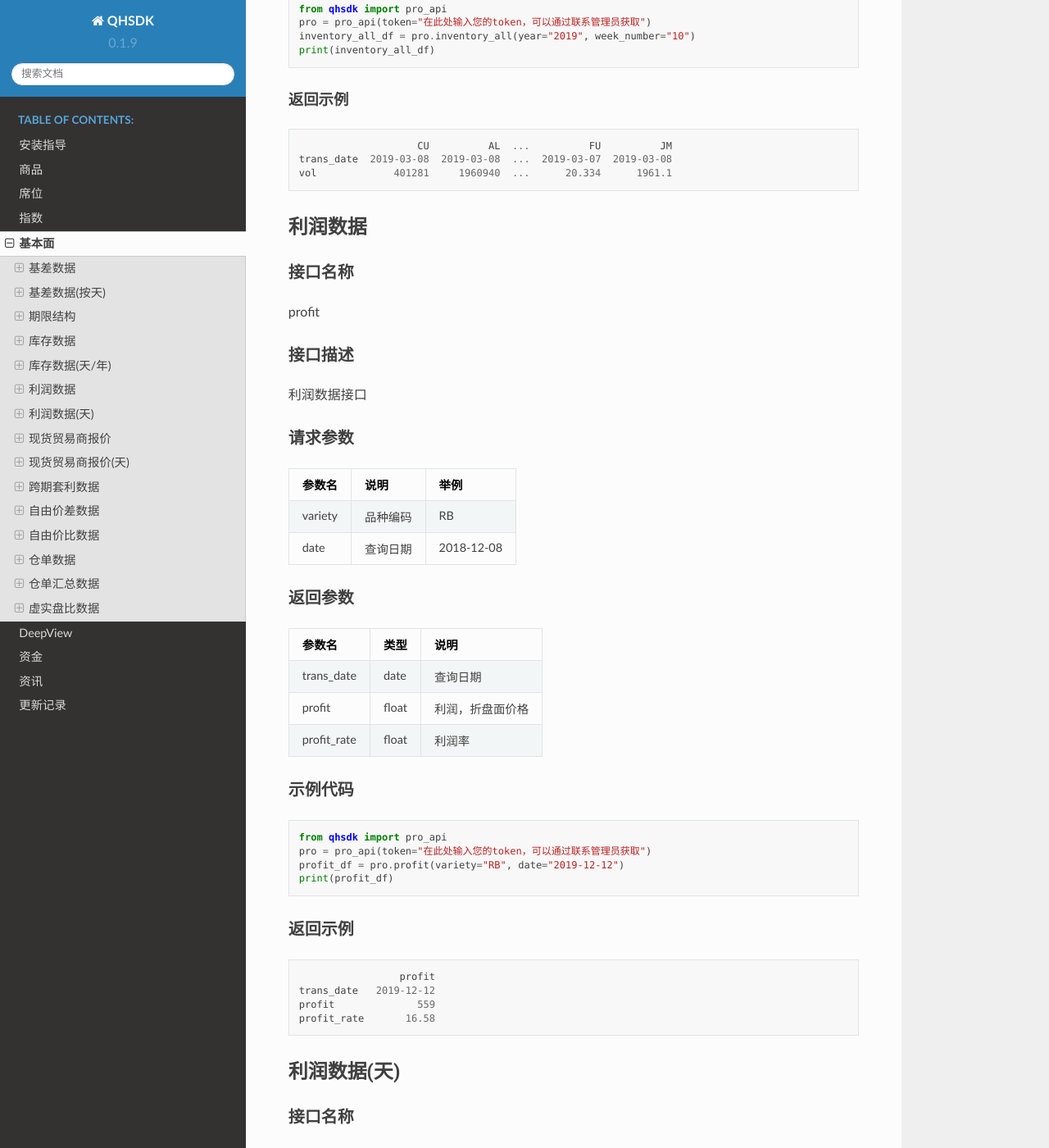
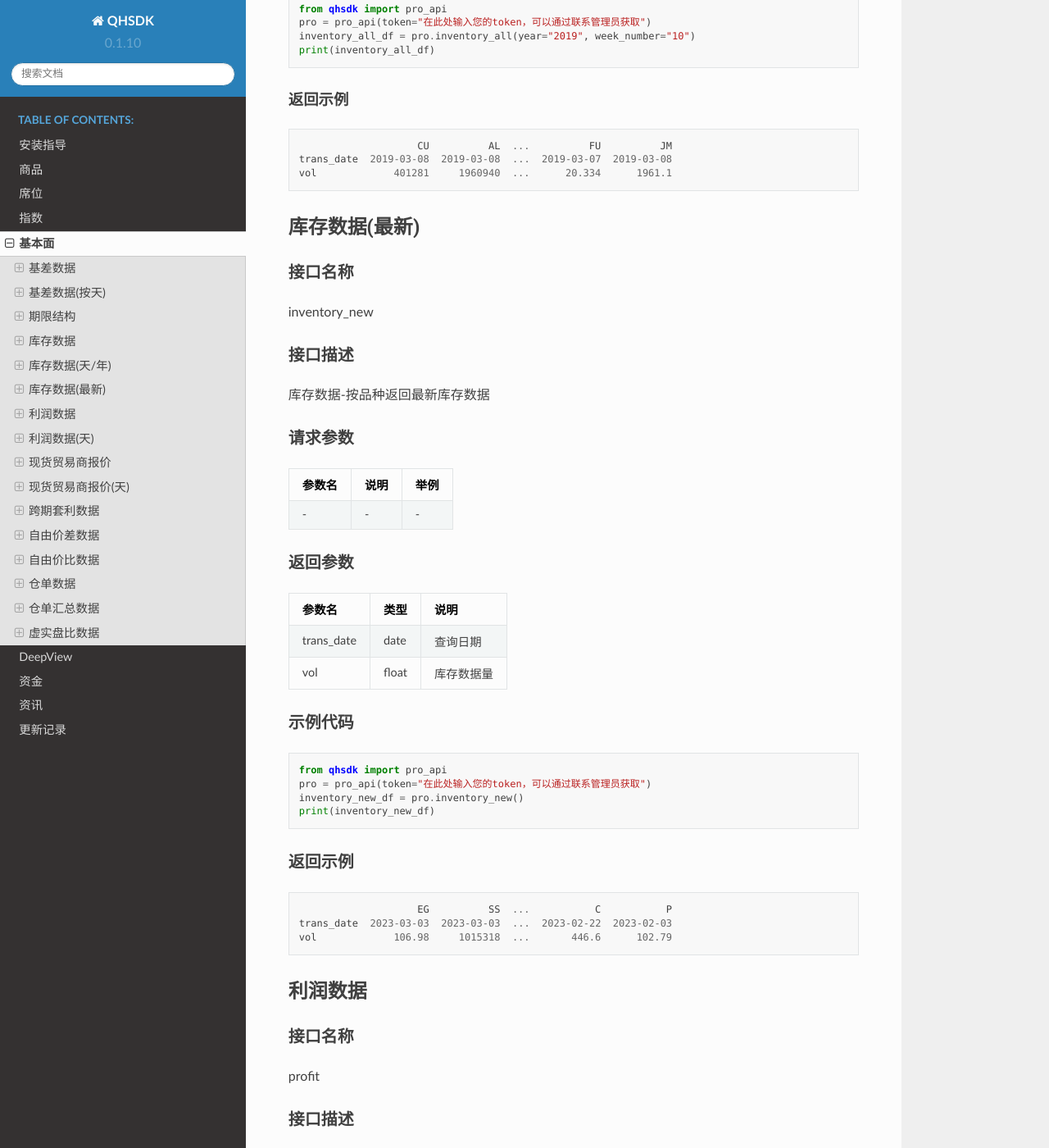
Before and after one commit to albertandking/qhsdk, a Sphinx documentation site: the page built from docs/fundamental.md, in a window 1280 px wide and 1400 px high, scrolled down 7107 px. Shown: the whole window at 82% size. Built offline with Sphinx 7.4.7 and the Read the Docs theme 2.0.0, drawn with Linux system fonts in a browser that asks for light colours.

Commit message:
fix(inventory_new): add inventory_new
add inventory_new

````diff
--- a/docs/fundamental.md
+++ b/docs/fundamental.md
@@ -154,17 +154,17 @@ inventory
 
 #### 请求参数
 
-|参数名|说明|举例|
-|:-----  |:-----|------ |
-|variety |品种编码   |RB|
-|date |查询日期   |2018-08-08|
+| 参数名     | 说明   | 举例         |
+|:--------|:-----|------------|
+| variety | 品种编码 | RB         |
+| date    | 查询日期 | 2018-08-08 |
 
 #### 返回参数
 
-|参数名|类型|说明|
-|:-----  |:-----|-----         |
-|trans_date |date   |查询日期  |
-|vol |float   |库存数据量  |
+| 参数名        | 类型    | 说明    |
+|:-----------|:------|-------|
+| trans_date | date  | 查询日期  |
+| vol        | float | 库存数据量 |
 
 #### 示例代码
 
@@ -195,18 +195,18 @@ inventory
 
 #### 请求参数
 
-|参数名|说明|举例|
-|:-----  |:-----|-----                           |
-|variety |品种编码   |RB|
-|year |查询年份   |2019|
-|week_number |该年第几周   |10|
+| 参数名         | 说明    | 举例   |
+|:------------|:------|------|
+| variety     | 品种编码  | RB   |
+| year        | 查询年份  | 2019 |
+| week_number | 该年第几周 | 10   |
 
 #### 返回参数
 
-|参数名|类型|说明|
-|:-----  |:-----|-----                           |
-|trans_date |date   |查询日期  |
-|vol |float   |库存数据量  |
+| 参数名        | 类型    | 说明    |
+|:-----------|:------|-------|
+| trans_date | date  | 查询日期  |
+| vol        | float | 库存数据量 |
 
 #### 示例代码
 
@@ -239,16 +239,16 @@ inventory_all
 
 #### 请求参数
 
-|参数名|说明|举例|
-|:-----  |:-----|------ |
-|date |查询日期   |2018-08-10|
+| 参数名  | 说明   | 举例         |
+|:-----|:-----|------------|
+| date | 查询日期 | 2018-08-10 |
 
 #### 返回参数
 
-|参数名|类型|说明|
-|:-----  |:-----|-----         |
-|trans_date |date   |查询日期  |
-|vol |float   |库存数据量  |
+| 参数名        | 类型    | 说明    |
+|:-----------|:------|-------|
+| trans_date | date  | 查询日期  |
+| vol        | float | 库存数据量 |
 
 #### 示例代码
 
@@ -279,17 +279,17 @@ inventory_all
 
 #### 请求参数
 
-|参数名|说明|举例|
-|:-----  |:-----|-----                           |
-|year |查询年份   |2019|
-|week_number |该年第几周   |10|
+| 参数名         | 说明    | 举例   |
+|:------------|:------|------|
+| year        | 查询年份  | 2019 |
+| week_number | 该年第几周 | 10   |
 
 #### 返回参数
 
-|参数名|类型|说明|
-|:-----  |:-----|-----      |
-|trans_date |date   |查询日期  |
-|vol |float   |库存数据量  |
+| 参数名        | 类型    | 说明    |
+|:-----------|:------|-------|
+| trans_date | date  | 查询日期  |
+| vol        | float | 库存数据量 |
 
 #### 示例代码
 
@@ -306,6 +306,46 @@ print(inventory_all_df)
                     CU          AL  ...          FU          JM
 trans_date  2019-03-08  2019-03-08  ...  2019-03-07  2019-03-08
 vol             401281     1960940  ...      20.334      1961.1
+```
+
+## 库存数据(最新)
+
+#### 接口名称
+
+inventory_new
+
+#### 接口描述
+
+库存数据-按品种返回最新库存数据
+
+#### 请求参数
+
+| 参数名         | 说明    | 举例  |
+|:------------|:------|-----|
+| -           | -     | -   |
+
+#### 返回参数
+
+| 参数名        | 类型    | 说明    |
+|:-----------|:------|-------|
+| trans_date | date  | 查询日期  |
+| vol        | float | 库存数据量 |
+
+#### 示例代码
+
+```python
+from qhsdk import pro_api
+pro = pro_api(token="在此处输入您的token，可以通过联系管理员获取")
+inventory_new_df = pro.inventory_new()
+print(inventory_new_df)
+```
+
+#### 返回示例
+
+```
+                    EG          SS  ...           C           P
+trans_date  2023-03-03  2023-03-03  ...  2023-02-22  2023-02-03
+vol             106.98     1015318  ...       446.6      102.79
 ```
 
 ## 利润数据
--- a/qhsdk/__init__.py
+++ b/qhsdk/__init__.py
@@ -57,9 +57,13 @@
 
 0.1.9
 新增: 同步文档 2021年11月25日 版本
+
+0.1.10
+新增: inventory_new 接口
+修复：返回空值
 """
 
-__version__ = '0.1.9'
+__version__ = '0.1.10'
 __author__ = 'qhsdk'
 
 
````
Also changed, not shown: README.md (+4 -0 lines), docs/changelog.md (+10 -0 lines), 3 other files.
